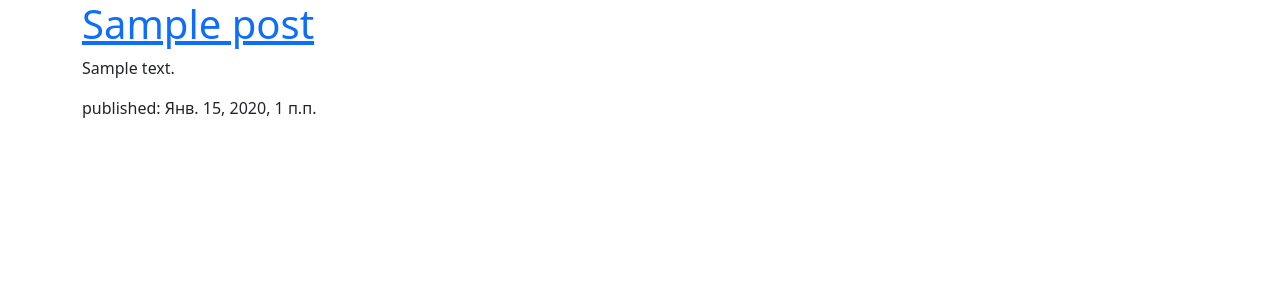
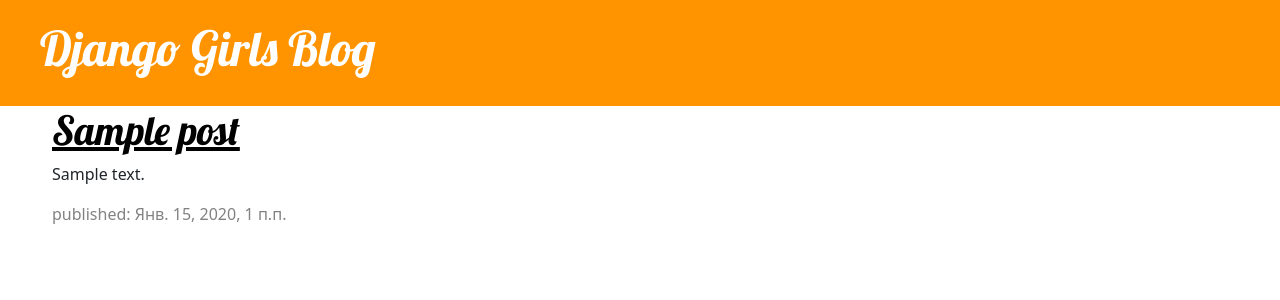
Before and after one commit to AntonMilkoNew/my-first-blog, a Django app: page / in a window 1280 px wide. Shown: the top 300 px of the page. Run offline with Django 3.2, Linux system fonts and the light colour scheme; tables that the repository leaves empty hold one stand-in row (values such as "Sample post").

Commit message:
Modified templates add css.

```diff
--- /dev/null
+++ b/blog/static/css/blog.css
@@ -0,0 +1,51 @@
+h1 a {
+    color: #FCA205;
+    font-family: 'Lobster';
+}
+
+.page-header {
+    background-color: #ff9400;
+    margin-top: 0;
+    padding: 20px 20px 20px 40px;
+}
+
+.page-header h1, .page-header h1 a, .page-header h1 a:visited, .page-header h1 a:active {
+    color: #ffffff;
+    font-size: 36pt;
+    text-decoration: none;
+}
+
+.content {
+    margin-left: 40px;
+}
+
+h1, h2, h3, h4 {
+    font-family: 'Lobster', cursive;
+}
+
+.date {
+    color: #828282;
+}
+
+.save {
+    float: right;
+}
+
+.post-form textarea, .post-form input {
+    width: 100%;
+}
+
+.top-menu, .top-menu:hover, .top-menu:visited {
+    color: #ffffff;
+    float: right;
+    font-size: 26pt;
+    margin-right: 20px;
+}
+
+.post {
+    margin-bottom: 70px;
+}
+
+.post h1 a, .post h1 a:visited {
+    color: #000000;
+}
--- a/blog/templates/blog/post_list.html
+++ b/blog/templates/blog/post_list.html
@@ -1,4 +1,5 @@
-<!doctype html>
+<!DOCTYPE html>
+{% load static %}
 <html lang="en">
   <head>
     <!-- Required meta tags -->
@@ -7,18 +8,27 @@
 
     <!-- Bootstrap CSS -->
     <link href="https://cdn.jsdelivr.net/npm/bootstrap@5.0.2/dist/css/bootstrap.min.css" rel="stylesheet" integrity="sha384-EVSTQN3/azprG1Anm3QDgpJLIm9Nao0Yz1ztcQTwFspd3yD65VohhpuuCOmLASjC" crossorigin="anonymous">
+    <link href="https://fonts.googleapis.com/css?family=Lobster&subset=latin,cyrillic" rel="stylesheet" type="text/css">
+    <link rel="stylesheet" href="{% static 'css/blog.css' %}">
 
     <title>Django Girls blog</title>
   </head>
   <body>
-    <div class="container">
+    <div class="page-header">
+      <h1><a href="/">Django Girls Blog</a></h1>
+    </div>
+
+    <div class="content container">
       <div class="row">
-        <div class="col-md-10">
+        <div class="col-md-8">
             {% for post in posts %}
-                <div>
+                <div class="post">
                     <h1><a href="">{{ post.title }}</a></h1>
                     <p>{{ post.text|linebreaksbr }}</p>
-                    <p>published: {{ post.published_date }}</p>
+                    <div class="date">
+                      <p>published: {{ post.published_date }}</p>
+                    </div>
+
                 </div>
             {% endfor %}
         </div>
--- a/mysite/settings.py
+++ b/mysite/settings.py
@@ -9,7 +9,7 @@
 For the full list of settings and their values, see
 https://docs.djangoproject.com/en/3.2/ref/settings/
 """
-
+#import os
 from pathlib import Path
 
 # Build paths inside the project like this: BASE_DIR / 'subdir'.
@@ -120,6 +120,10 @@
 STATIC_URL = '/static/'
 STATIC_ROOT = BASE_DIR,'static'
 
+# STATICFILES_DIRS = [
+#     Path(BASE_DIR, "static"),
+# ]
+
 # Default primary key field type
 # https://docs.djangoproject.com/en/3.2/ref/settings/#default-auto-field
 
```
